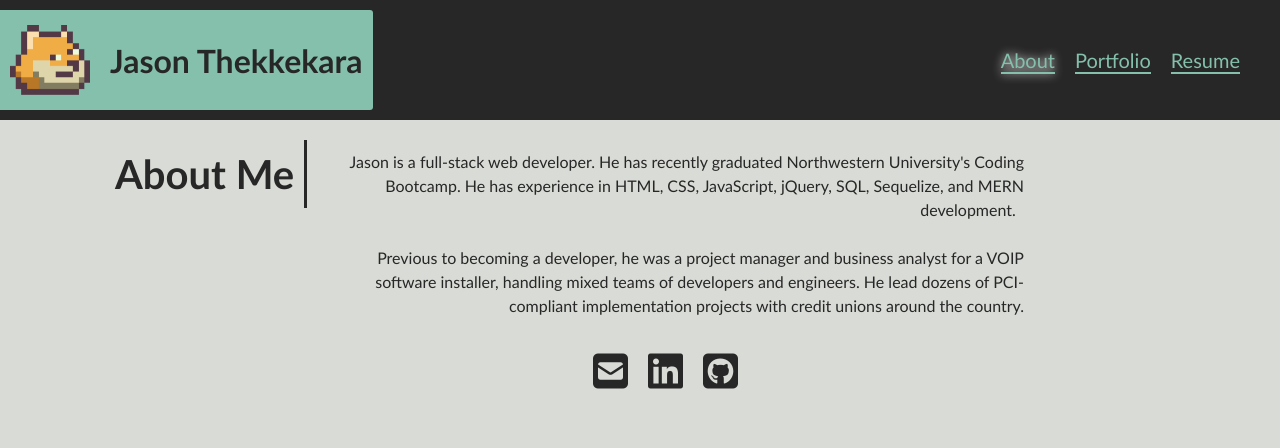
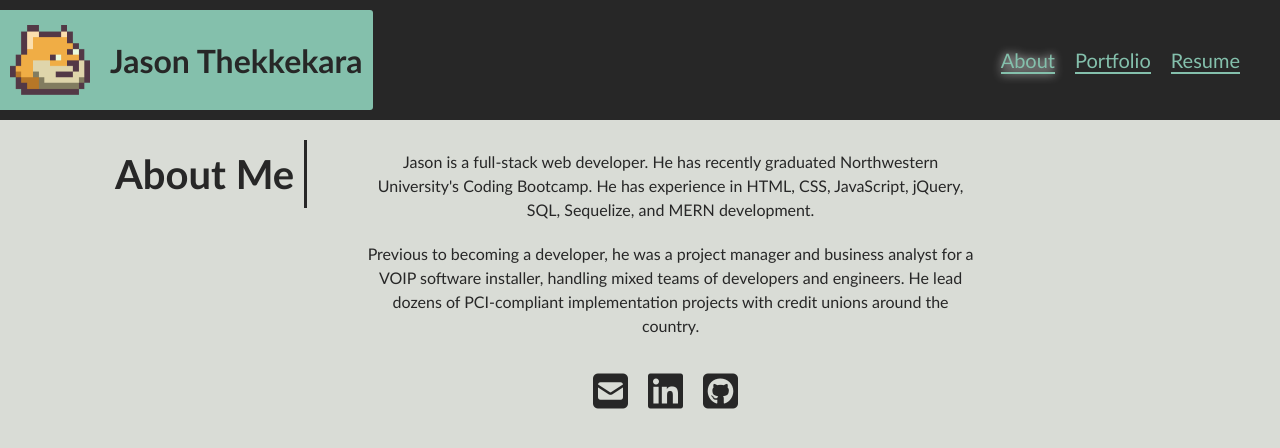
Before and after one commit to jathek/react-portfolio, a React (Create React App) app: page / in a window 1280 px wide. Shown: the top 448 px of the page. Built offline with nearby package versions, Linux system fonts and the light colour scheme.

Commit message:
move about text to array to avoid compatibility issues w/ older browsers

```diff
--- a/src/App.css
+++ b/src/App.css
@@ -155,7 +155,7 @@ main > section > h2 {
   font-size: 4rem;
 }
 
-main > section > p {
+main > section p {
   flex: 0 0 90%;
   width: 90%;
   padding: 1rem;
--- a/src/data/about.js
+++ /dev/null
@@ -1,4 +0,0 @@
-const about =
-  "Jason is a full-stack web developer. He has recently graduated Northwestern University's Coding Bootcamp. He has experience in HTML, CSS, JavaScript, jQuery, SQL, Sequelize, and MERN development.\
-  \n\nPrevious to becoming a developer, he was a project manager and business analyst for a VOIP software installer, handling mixed teams of developers and engineers. He lead dozens of PCI-compliant implementation projects with credit unions around the country.";
-export default about;
--- /dev/null
+++ b/src/data/about_paragraphs.js
@@ -0,0 +1,5 @@
+const about_paragraphs = [
+  "Jason is a full-stack web developer. He has recently graduated Northwestern University's Coding Bootcamp. He has experience in HTML, CSS, JavaScript, jQuery, SQL, Sequelize, and MERN development.",
+  "Previous to becoming a developer, he was a project manager and business analyst for a VOIP software installer, handling mixed teams of developers and engineers. He lead dozens of PCI-compliant implementation projects with credit unions around the country.",
+];
+export default about_paragraphs;
--- a/src/pages/About.js
+++ b/src/pages/About.js
@@ -1,13 +1,15 @@
 import React from "react";
-import about from "../data/about"
+import about_paragraphs from "../data/about_paragraphs";
 
 export default function About() {
   return (
     <section id="about_me">
       <h2>About Me</h2>
-      <p>
-        {about}
-      </p>
+      <section id="about_text">
+        {about_paragraphs.map((paragraph, i) => (
+          <p key={i}>{paragraph}</p>
+        ))}
+      </section>
     </section>
   );
 }
```
